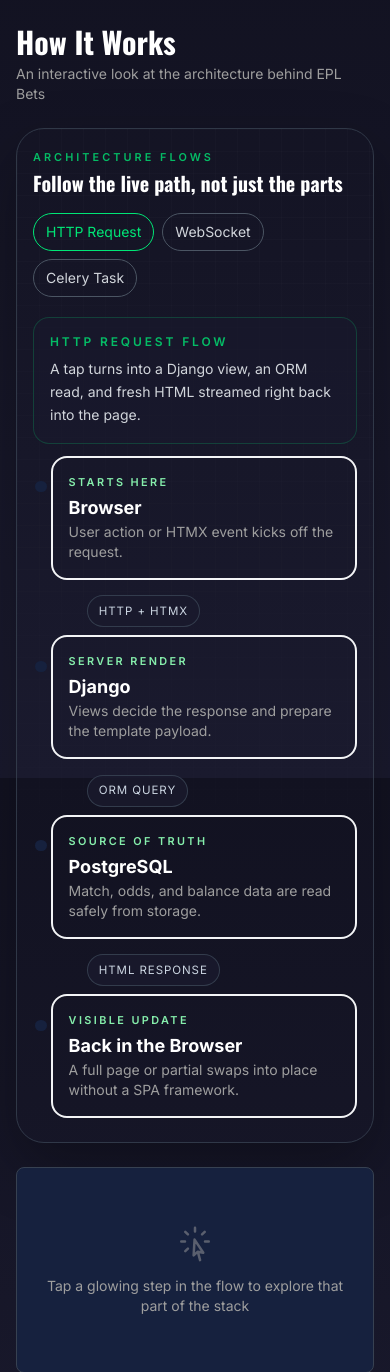
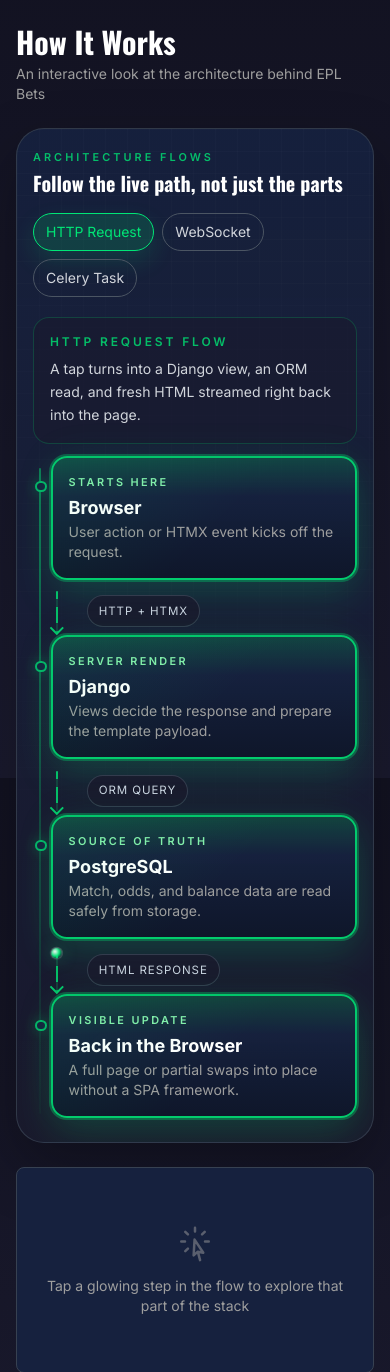
Before and after one commit to zachcalvert/epl-bets, a Django app: page /how-it-works/ in a window 390 px wide. Shown: the part 66-1438 px from the top of the page. Run offline with Django 5.2, Linux system fonts and the light colour scheme; parts of the project's set-up code (start-up, migrations or seed data) failed here and were passed over; some libraries are stand-ins or nearby versions.

Commit message:
fun arrows for mobile view

```diff
--- a/website/templates/website/how_it_works.html
+++ b/website/templates/website/how_it_works.html
@@ -4,7 +4,7 @@
 {% block extra_css %}
 <style>
     .arch-stage-panel {
-        background: linear-gradient(180deg, rgba(var(--color-surface), 0.96), rgba(var(--color-dark), 0.9));
+        background: linear-gradient(180deg, rgb(var(--color-surface) / 0.96), rgb(var(--color-dark) / 0.9));
     }
     .arch-node-surface {
         background: linear-gradient(180deg, rgba(22, 33, 62, 0.96), rgba(15, 23, 42, 0.96));
@@ -18,7 +18,7 @@
         position: absolute;
         inset: 0;
         background:
-            radial-gradient(circle at top left, rgba(var(--color-accent), 0.12), transparent 35%),
+            radial-gradient(circle at top left, rgb(var(--color-accent) / 0.12), transparent 35%),
             radial-gradient(circle at bottom right, rgba(56, 0, 60, 0.28), transparent 45%);
         pointer-events: none;
     }
@@ -31,20 +31,20 @@
     .arch-component:hover {
         border-color: rgb(var(--color-accent));
         transform: translateY(-2px);
-        box-shadow: 0 4px 12px rgba(var(--color-accent), 0.15);
+        box-shadow: 0 4px 12px rgb(var(--color-accent) / 0.15);
     }
     .arch-component.selected {
         border-color: rgb(var(--color-accent));
-        box-shadow: 0 0 0 1px rgba(var(--color-accent), 0.18), 0 12px 28px rgba(var(--color-accent), 0.16);
+        box-shadow: 0 0 0 1px rgb(var(--color-accent) / 0.18), 0 12px 28px rgb(var(--color-accent) / 0.16);
     }
     .arch-component.flow-selected {
-        border-color: rgba(var(--color-accent), 0.85);
+        border-color: rgb(var(--color-accent) / 0.85);
         box-shadow:
-            0 0 0 2px rgba(var(--color-accent), 0.3),
-            0 18px 38px rgba(var(--color-accent), 0.14),
-            0 0 40px rgba(var(--color-accent), 0.08);
+            0 0 0 2px rgb(var(--color-accent) / 0.3),
+            0 18px 38px rgb(var(--color-accent) / 0.14),
+            0 0 40px rgb(var(--color-accent) / 0.08);
         background:
-            linear-gradient(180deg, rgba(var(--color-accent), 0.2), rgba(22, 33, 62, 0.96) 32%, rgba(15, 23, 42, 0.98));
+            linear-gradient(180deg, rgb(var(--color-accent) / 0.2), rgba(22, 33, 62, 0.96) 32%, rgba(15, 23, 42, 0.98));
         transform: translateY(-4px);
     }
     .arch-component.flow-selected .text-accent,
@@ -77,10 +77,10 @@
         transition: all 200ms ease;
     }
     .flow-btn.active {
-        background-color: rgba(var(--color-accent), 0.16);
+        background-color: rgb(var(--color-accent) / 0.16);
         border-color: rgb(var(--color-accent));
         color: rgb(var(--color-accent));
-        box-shadow: 0 10px 24px rgba(var(--color-accent), 0.14);
+        box-shadow: 0 10px 24px rgb(var(--color-accent) / 0.14);
     }
 
     @keyframes fade-in {
@@ -130,7 +130,7 @@
         bottom: 0.5rem;
         width: 2px;
         border-radius: 999px;
-        background: linear-gradient(180deg, rgba(var(--color-accent), 0.7), rgba(var(--color-accent), 0.05));
+        background: linear-gradient(180deg, rgb(var(--color-accent) / 0.7), rgb(var(--color-accent) / 0.05));
         opacity: 0.65;
     }
     .mobile-flow-node {
@@ -144,9 +144,9 @@
         width: 0.7rem;
         height: 0.7rem;
         border-radius: 999px;
-        border: 2px solid rgba(var(--color-accent), 0.75);
+        border: 2px solid rgb(var(--color-accent) / 0.75);
         background: #16213e;
-        box-shadow: 0 0 14px rgba(var(--color-accent), 0.35);
+        box-shadow: 0 0 14px rgb(var(--color-accent) / 0.35);
     }
     .mobile-flow-arrow {
         position: relative;
@@ -167,10 +168,10 @@
         background:
             repeating-linear-gradient(
                 180deg,
-                rgba(var(--color-accent), 0.8),
-                rgba(var(--color-accent), 0.8) 8px,
-                rgba(var(--color-accent), 0.18) 8px,
-                rgba(var(--color-accent), 0.18) 16px
+                rgb(var(--color-accent) / 0.8),
+                rgb(var(--color-accent) / 0.8) 8px,
+                rgb(var(--color-accent) / 0.18) 8px,
+                rgb(var(--color-accent) / 0.18) 16px
             );
         background-size: 100% 24px;
         animation: flow-rise 1.1s linear infinite;
@@ -182,9 +183,31 @@
         bottom: 0.05rem;
         width: 0.6rem;
         height: 0.6rem;
-        border-right: 2px solid rgba(var(--color-accent), 0.85);
-        border-bottom: 2px solid rgba(var(--color-accent), 0.85);
+        border-right: 2px solid rgb(var(--color-accent) / 0.85);
+        border-bottom: 2px solid rgb(var(--color-accent) / 0.85);
         transform: rotate(45deg);
+    }
+    .mobile-flow-packet {
+        position: absolute;
+        left: -0.31rem;
+        top: 0.2rem;
+        width: 0.7rem;
+        height: 0.7rem;
+        border-radius: 999px;
+        background:
+            radial-gradient(circle at 35% 35%, rgba(255, 255, 255, 0.95), rgb(var(--color-accent) / 0.95) 48%, rgb(var(--color-accent) / 0.08) 75%);
+        box-shadow:
+            0 0 0 1px rgba(255, 255, 255, 0.28),
+            0 0 18px rgb(var(--color-accent) / 0.45);
+        animation: flow-packet 1.1s ease-in-out infinite;
+        pointer-events: none;
+        z-index: 1;
+    }
+    .mobile-flow-arrow:nth-child(odd) .mobile-flow-packet {
+        animation-delay: 0.18s;
+    }
+    .mobile-flow-arrow:nth-child(3n) .mobile-flow-packet {
+        animation-delay: 0.32s;
     }
     .mobile-flow-arrow-label {
         display: inline-flex;
@@ -207,7 +230,7 @@
         content: "";
         position: absolute;
         inset: 0;
-        background: linear-gradient(135deg, rgba(var(--color-accent), 0.08), transparent 55%);
+        background: linear-gradient(135deg, rgb(var(--color-accent) / 0.08), transparent 55%);
         pointer-events: none;
     }
     .mobile-flow-node-card.passive {
@@ -355,7 +396,7 @@
                                         <div class="text-sm text-muted">User action or HTMX event kicks off the request.</div>
                                     </div>
                                 </div>
-                                <div class="mobile-flow-arrow"><span class="mobile-flow-arrow-label">HTTP + HTMX</span></div>
+                                <div class="mobile-flow-arrow"><span class="mobile-flow-packet" aria-hidden="true"></span><span class="mobile-flow-arrow-label">HTTP + HTMX</span></div>
                                 <div class="mobile-flow-node">
                                     <div class="mobile-flow-node-card arch-node-surface arch-component flow-node-http rounded-2xl px-4 py-4"
                                          hx-get="{% url 'website:component_detail' %}?name=django"
@@ -367,7 +408,7 @@
                                         <div class="text-sm text-muted">Views decide the response and prepare the template payload.</div>
                                     </div>
                                 </div>
-                                <div class="mobile-flow-arrow"><span class="mobile-flow-arrow-label">ORM Query</span></div>
+                                <div class="mobile-flow-arrow"><span class="mobile-flow-packet" aria-hidden="true"></span><span class="mobile-flow-arrow-label">ORM Query</span></div>
                                 <div class="mobile-flow-node">
                                     <div class="mobile-flow-node-card arch-node-surface arch-component flow-node-http rounded-2xl px-4 py-4"
                                          hx-get="{% url 'website:component_detail' %}?name=postgresql"
@@ -379,7 +420,7 @@
                                         <div class="text-sm text-muted">Match, odds, and balance data are read safely from storage.</div>
                                     </div>
                                 </div>
-                                <div class="mobile-flow-arrow"><span class="mobile-flow-arrow-label">HTML Response</span></div>
+                                <div class="mobile-flow-arrow"><span class="mobile-flow-packet" aria-hidden="true"></span><span class="mobile-flow-arrow-label">HTML Response</span></div>
                                 <div class="mobile-flow-node">
                                     <div class="mobile-flow-node-card arch-node-surface arch-component flow-node-http rounded-2xl px-4 py-4"
                                          hx-get="{% url 'website:component_detail' %}?name=browser"
@@ -411,7 +452,7 @@
                                         <div class="text-sm text-muted">The dashboard keeps a live socket open in the background.</div>
                                     </div>
                                 </div>
-                                <div class="mobile-flow-arrow"><span class="mobile-flow-arrow-label">WebSocket Connect</span></div>
+                                <div class="mobile-flow-arrow"><span class="mobile-flow-packet" aria-hidden="true"></span><span class="mobile-flow-arrow-label">WebSocket Connect</span></div>
                                 <div class="mobile-flow-node">
                                     <div class="mobile-flow-node-card arch-node-surface arch-component flow-node-websocket rounded-2xl px-4 py-4"
                                          hx-get="{% url 'website:component_detail' %}?name=channels"
@@ -423,7 +464,7 @@
                                         <div class="text-sm text-muted">Consumers fan updates out to every subscribed match or dashboard group.</div>
                                     </div>
                                 </div>
-                                <div class="mobile-flow-arrow"><span class="mobile-flow-arrow-label">Channel Layer</span></div>
+                                <div class="mobile-flow-arrow"><span class="mobile-flow-packet" aria-hidden="true"></span><span class="mobile-flow-arrow-label">Channel Layer</span></div>
                                 <div class="mobile-flow-node">
                                     <div class="mobile-flow-node-card arch-node-surface arch-component flow-node-websocket rounded-2xl px-4 py-4"
                                          hx-get="{% url 'website:component_detail' %}?name=redis"
@@ -435,7 +476,7 @@
                                         <div class="text-sm text-muted">Messages move through pub/sub so live score fragments can fan out fast.</div>
                                     </div>
                                 </div>
-                                <div class="mobile-flow-arrow"><span class="mobile-flow-arrow-label">OOB HTML Push</span></div>
+                                <div class="mobile-flow-arrow"><span class="mobile-flow-packet" aria-hidden="true"></span><span class="mobile-flow-arrow-label">OOB HTML Push</span></div>
                                 <div class="mobile-flow-node">
                                     <div class="mobile-flow-node-card arch-node-surface arch-component flow-node-websocket rounded-2xl px-4 py-4"
                                          hx-get="{% url 'website:component_detail' %}?name=browser"
@@ -467,7 +508,7 @@
                                         <div class="text-sm text-muted">Beat schedules background tasks and workers pull them off Redis.</div>
                                     </div>
                                 </div>
-                                <div class="mobile-flow-arrow"><span class="mobile-flow-arrow-label">Fetch External Data</span></div>
+                                <div class="mobile-flow-arrow"><span class="mobile-flow-packet" aria-hidden="true"></span><span class="mobile-flow-arrow-label">Fetch External Data</span></div>
                                 <div class="mobile-flow-node">
                                     <div class="mobile-flow-node-card arch-node-surface passive rounded-2xl border-2 border-gray-700 px-4 py-4">
                                         <div class="mobile-flow-kicker text-[0.68rem] font-semibold uppercase tracking-[0.22em] text-warning/80">Outside the Stack</div>
@@ -475,7 +516,7 @@
                                         <div class="text-sm text-muted">football-data.org and The Odds API supply fixtures, scores, and prices.</div>
                                     </div>
                                 </div>
-                                <div class="mobile-flow-arrow"><span class="mobile-flow-arrow-label">Persist Results</span></div>
+                                <div class="mobile-flow-arrow"><span class="mobile-flow-packet" aria-hidden="true"></span><span class="mobile-flow-arrow-label">Persist Results</span></div>
                                 <div class="mobile-flow-node">
                                     <div class="mobile-flow-node-card arch-node-surface arch-component flow-node-celery rounded-2xl px-4 py-4"
                                          hx-get="{% url 'website:component_detail' %}?name=postgresql"
@@ -487,7 +528,7 @@
                                         <div class="text-sm text-muted">Fresh data is written so the rest of the app can render from one source.</div>
                                     </div>
                                 </div>
-                                <div class="mobile-flow-arrow"><span class="mobile-flow-arrow-label">Queue + Broadcast</span></div>
+                                <div class="mobile-flow-arrow"><span class="mobile-flow-packet" aria-hidden="true"></span><span class="mobile-flow-arrow-label">Queue + Broadcast</span></div>
                                 <div class="mobile-flow-node">
                                     <div class="mobile-flow-node-card arch-node-surface arch-component flow-node-celery rounded-2xl px-4 py-4"
                                          hx-get="{% url 'website:component_detail' %}?name=redis"
@@ -499,7 +540,7 @@
                                         <div class="text-sm text-muted">Queues drive the workers and channel messages can trigger live UI updates.</div>
                                     </div>
                                 </div>
-                                <div class="mobile-flow-arrow"><span class="mobile-flow-arrow-label">Live Push to UI</span></div>
+                                <div class="mobile-flow-arrow"><span class="mobile-flow-packet" aria-hidden="true"></span><span class="mobile-flow-arrow-label">Live Push to UI</span></div>
                                 <div class="mobile-flow-node">
                                     <div class="mobile-flow-node-card arch-node-surface arch-component flow-node-celery rounded-2xl px-4 py-4"
                                          hx-get="{% url 'website:component_detail' %}?name=channels"
```
Also changed, not shown: other parts of website/templates/website/how_it_works.html (+25 -6 lines).
